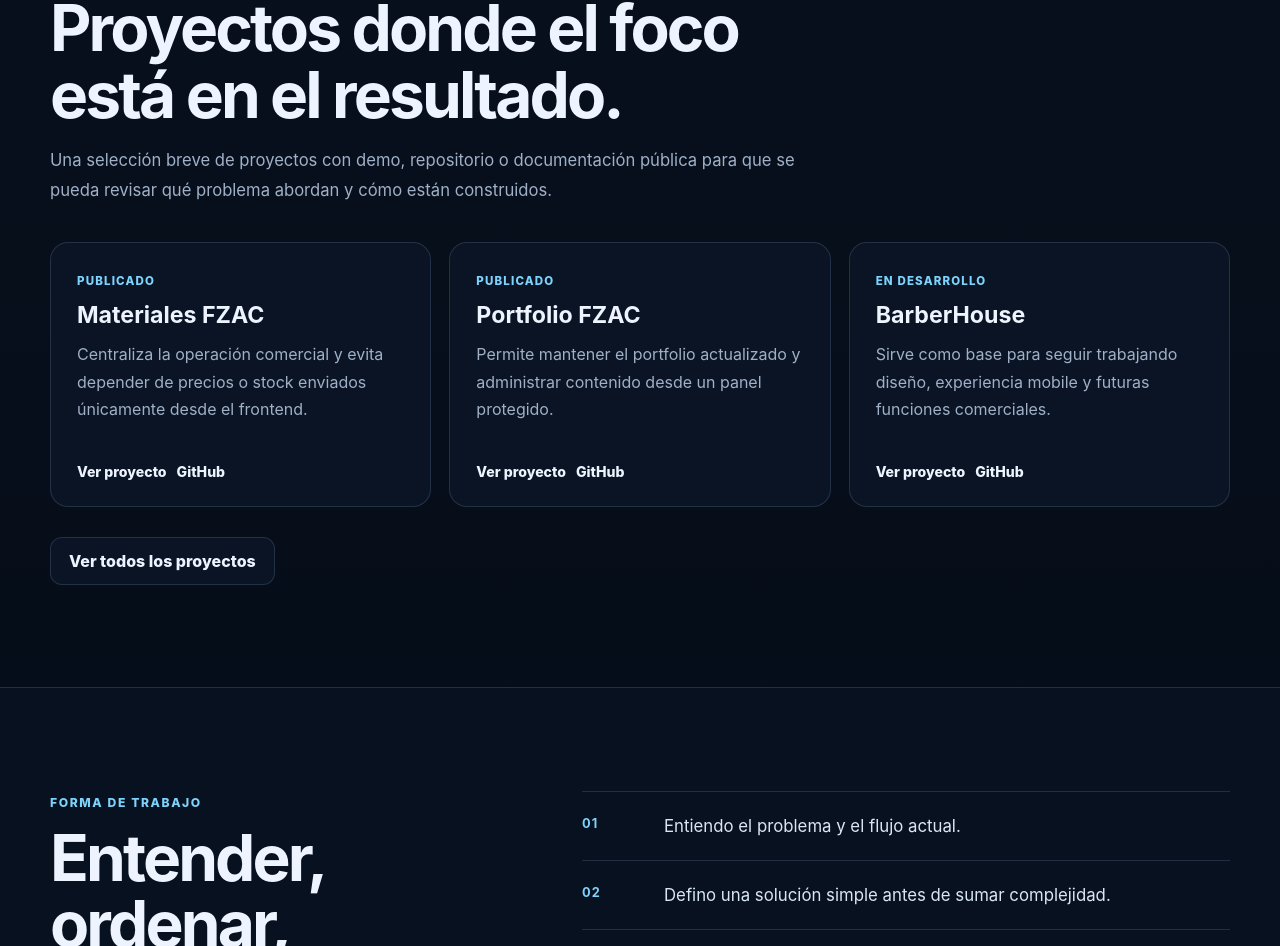
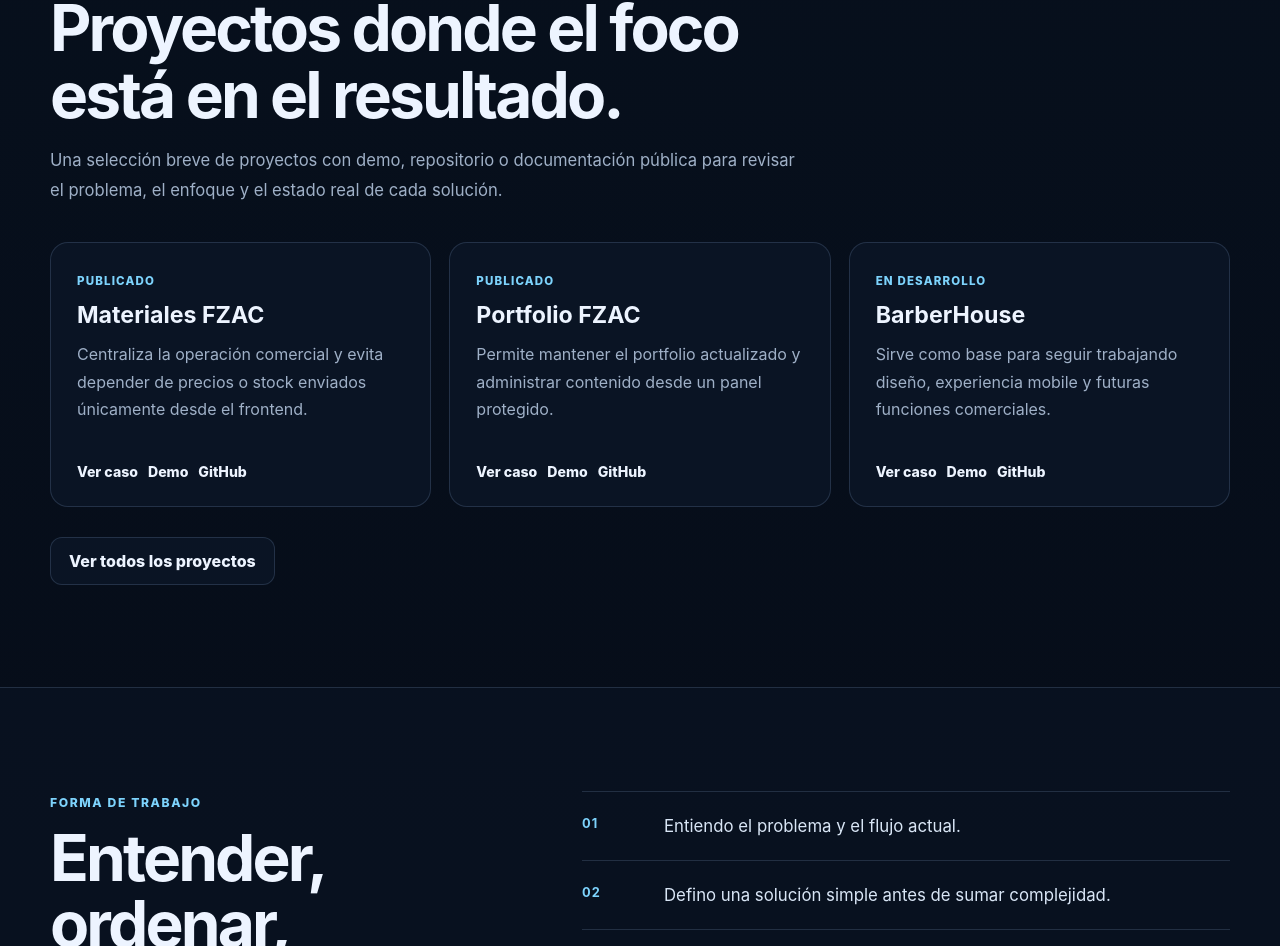
Before and after one commit to DylanDev08/Portfolio-Dylan, a React (Vite) app in the folder frontend/: page / in a window 1280 px wide. Shown: the part 1985-2931 px from the top of the page. Built offline with nearby package versions, Linux system fonts and the light colour scheme; no server answers.

Commit message:
feat: link featured work to project case studies

```diff
--- a/frontend/src/pages/HomePage.jsx
+++ b/frontend/src/pages/HomePage.jsx
@@ -3,6 +3,7 @@
 import { Header } from "../components/layout/Header";
 import { usePortfolio } from "../features/portfolio/hooks/usePortfolio";
 import { HeroSection } from "../features/profile/components/HeroSection";
+import { projectSlug } from "../features/projects/utils/projectSlug";
 
 export function HomePage() {
   const { data } = usePortfolio();
@@ -44,27 +45,31 @@
             <div className="home-section-heading">
               <span className="eyebrow">Trabajo verificable</span>
               <h2>Proyectos donde el foco está en el resultado.</h2>
-              <p>Una selección breve de proyectos con demo, repositorio o documentación pública para que se pueda revisar qué problema abordan y cómo están construidos.</p>
+              <p>Una selección breve de proyectos con demo, repositorio o documentación pública para revisar el problema, el enfoque y el estado real de cada solución.</p>
             </div>
 
             <div className="featured-projects-grid">
-              {featuredProjects.map((project) => (
+              {featuredProjects.map((project) => {
+                const caseUrl = `/proyectos/${projectSlug(project.title)}`;
+                return (
                   <article className="featured-project" key={project.id}>
                     <div>
                       <span className="featured-project__status">{project.statusLabel}</span>
-                    <h3>{project.title}</h3>
+                      <h3><Link to={caseUrl}>{project.title}</Link></h3>
                       <p>{project.value}</p>
                     </div>
                     <div className="featured-project__actions">
+                      <Link to={caseUrl}>Ver caso</Link>
                       {project.liveUrl && (
-                      <a href={project.liveUrl} target="_blank" rel="noreferrer noopener">Ver proyecto</a>
+                        <a href={project.liveUrl} target="_blank" rel="noreferrer noopener">Demo</a>
                       )}
                       {project.githubUrl && (
                         <a href={project.githubUrl} target="_blank" rel="noreferrer noopener">GitHub</a>
                       )}
                     </div>
                   </article>
-              ))}
+                );
+              })}
             </div>
 
             <Link className="button button--secondary" to="/proyectos">Ver todos los proyectos</Link>
```
Lines whose indentation alone changed are shown as unchanged.
